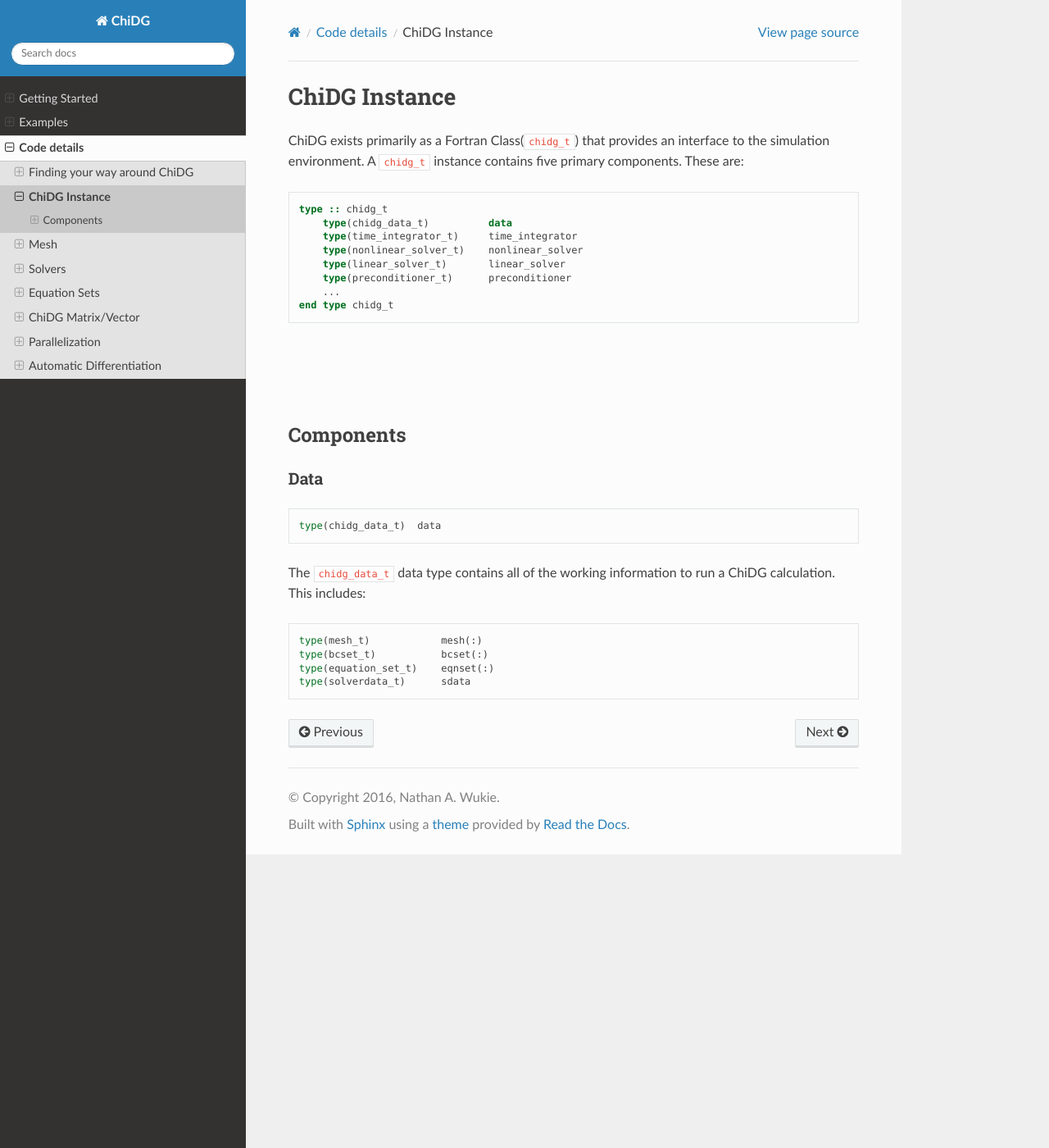
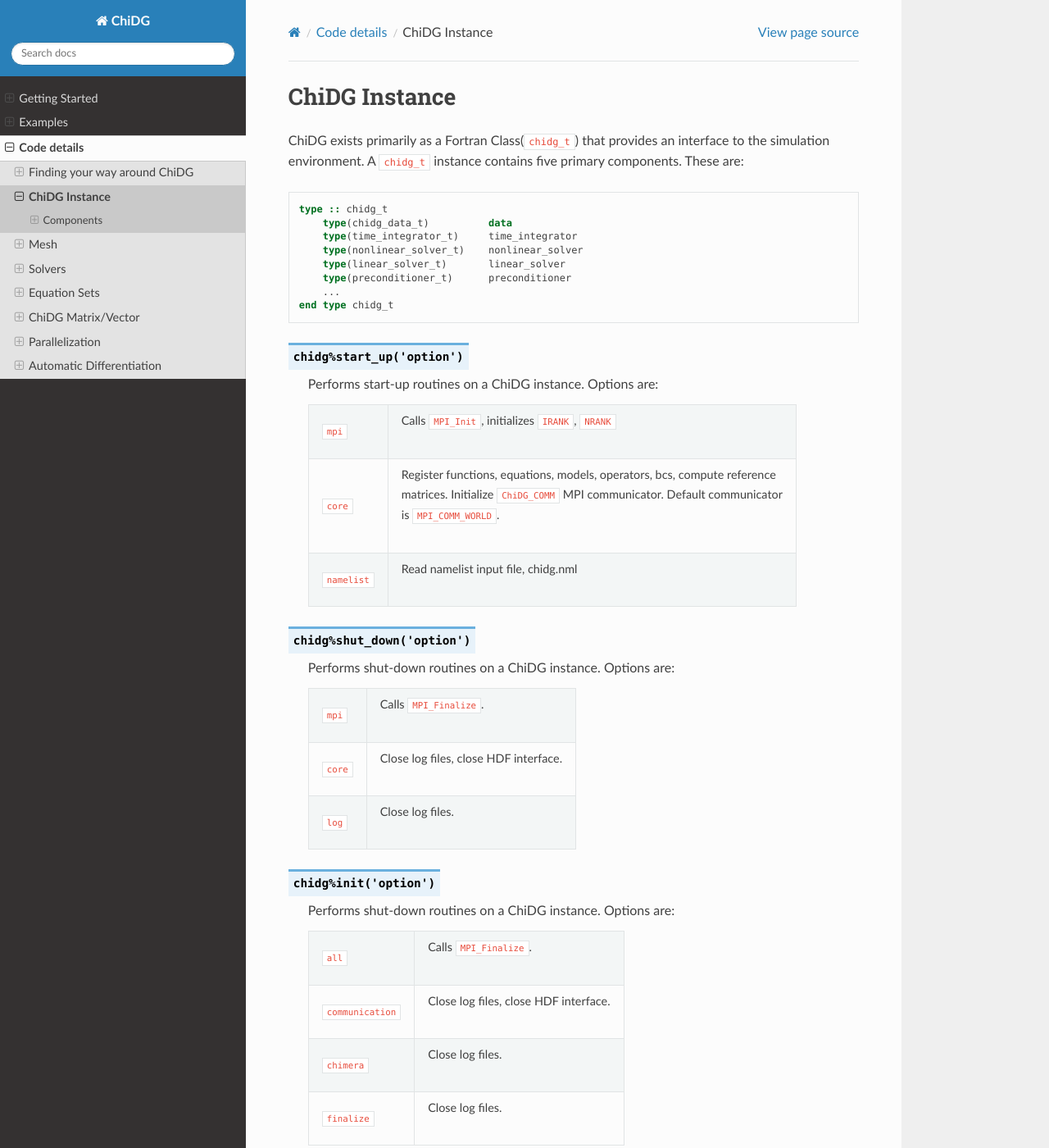
Before and after one commit to nwukie/ChiDG_pysite, a Sphinx documentation site: the page built from source/code_details/chidg/detail_chidg.rst, in a window 1280 px wide and 1400 px high. Shown: the whole window at 82% size. Built offline with Sphinx 7.4.7 and the Read the Docs theme 2.0.0, drawn with Linux system fonts in a browser that asks for light colours.

Commit message:
Updated docs.

```diff
--- a/source/code_details/chidg/detail_chidg.rst
+++ b/source/code_details/chidg/detail_chidg.rst
@@ -5,8 +5,9 @@ ChiDG Instance
 ==============
 
 
-ChiDG exists primarily as a Fortran Class(``chidg_t``) that provides an interface to the simulation environment.
-A ``chidg_t`` instance contains five primary components. These are:
+ChiDG exists primarily as a Fortran Class(``chidg_t``) that provides an interface to
+the simulation environment. A ``chidg_t`` instance contains five primary components.
+These are:
 
 .. code-block:: fortran
 
@@ -20,6 +21,50 @@ A ``chidg_t`` instance contains five primary components. These are:
     end type chidg_t
 
 
+
+
+
+.. function:: chidg%start_up('option')
+
+    Performs start-up routines on a ChiDG instance. Options are:
+
+    +---------------+-------------------------------------------------------------------------------+
+    |  ``mpi``      | | Calls ``MPI_Init``, initializes ``IRANK``, ``NRANK``                        |
+    +---------------+-------------------------------------------------------------------------------+
+    | ``core``      | | Register functions, equations, models, operators, bcs, compute reference    |
+    |               | | matrices. Initialize ``ChiDG_COMM`` MPI communicator. Default communicator  |
+    |               | | is ``MPI_COMM_WORLD``.                                                      |
+    +---------------+-------------------------------------------------------------------------------+
+    | ``namelist``  | | Read namelist input file, chidg.nml                                         |
+    +---------------+-------------------------------------------------------------------------------+
+
+.. function:: chidg%shut_down('option')
+
+    Performs shut-down routines on a ChiDG instance. Options are:
+
+    +--------------+--------------------------------------------------------------------------------+
+    |  ``mpi``     | | Calls ``MPI_Finalize``.                                                      |
+    +--------------+--------------------------------------------------------------------------------+
+    | ``core``     | | Close log files, close HDF interface.                                        |
+    +--------------+--------------------------------------------------------------------------------+
+    | ``log``      | | Close log files.                                                             |
+    +--------------+--------------------------------------------------------------------------------+
+
+
+.. function:: chidg%init('option')
+
+
+    Performs shut-down routines on a ChiDG instance. Options are:
+
+    +-------------------+--------------------------------------------------------------------------------+
+    |  ``all``          | | Calls ``MPI_Finalize``.                                                      |
+    +-------------------+--------------------------------------------------------------------------------+
+    | ``communication`` | | Close log files, close HDF interface.                                        |
+    +-------------------+--------------------------------------------------------------------------------+
+    | ``chimera``       | | Close log files.                                                             |
+    +-------------------+--------------------------------------------------------------------------------+
+    | ``finalize``      | | Close log files.                                                             |
+    +-------------------+--------------------------------------------------------------------------------+
 
 |
 |
--- a/source/examples/smoothbump/example_smoothbump.rst
+++ b/source/examples/smoothbump/example_smoothbump.rst
@@ -1,7 +1,7 @@
 .. _example_smoothbump:
 
 =================
-Euler smooth bump
+Smooth bump
 =================
 
 
@@ -37,7 +37,7 @@ over the volume of the domain and computed as:
 Setup
 ------
 
-| :download:`smoothbump.tar <smoothbump.tar>`
+| :download:`smoothbump.tar.gz <smoothbump.tar.gz>`
 |
 
 Setup from scratch:
```
Also changed, not shown: source/code_details/architecture/detail_architecture.rst (+5 -3 lines), source/code_details/parallel/detail_parallel.rst (+8 -8 lines), source/getting_started/getting_started.rst (+7 -10 lines), 3 other files.
